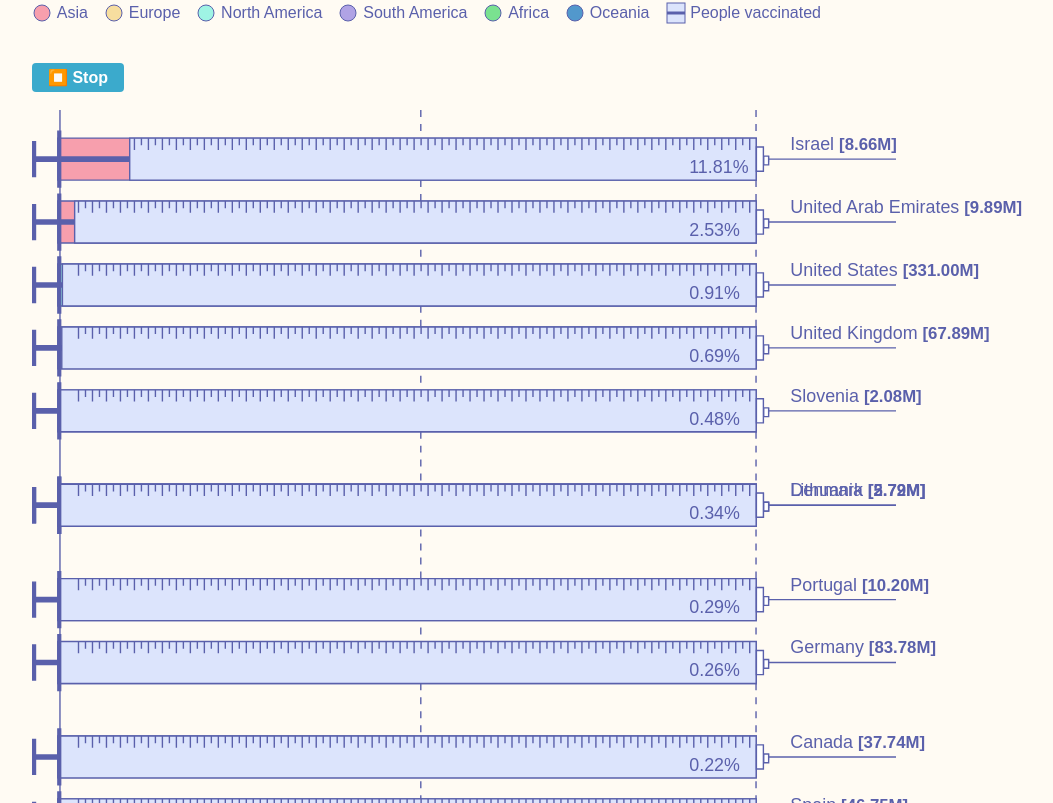
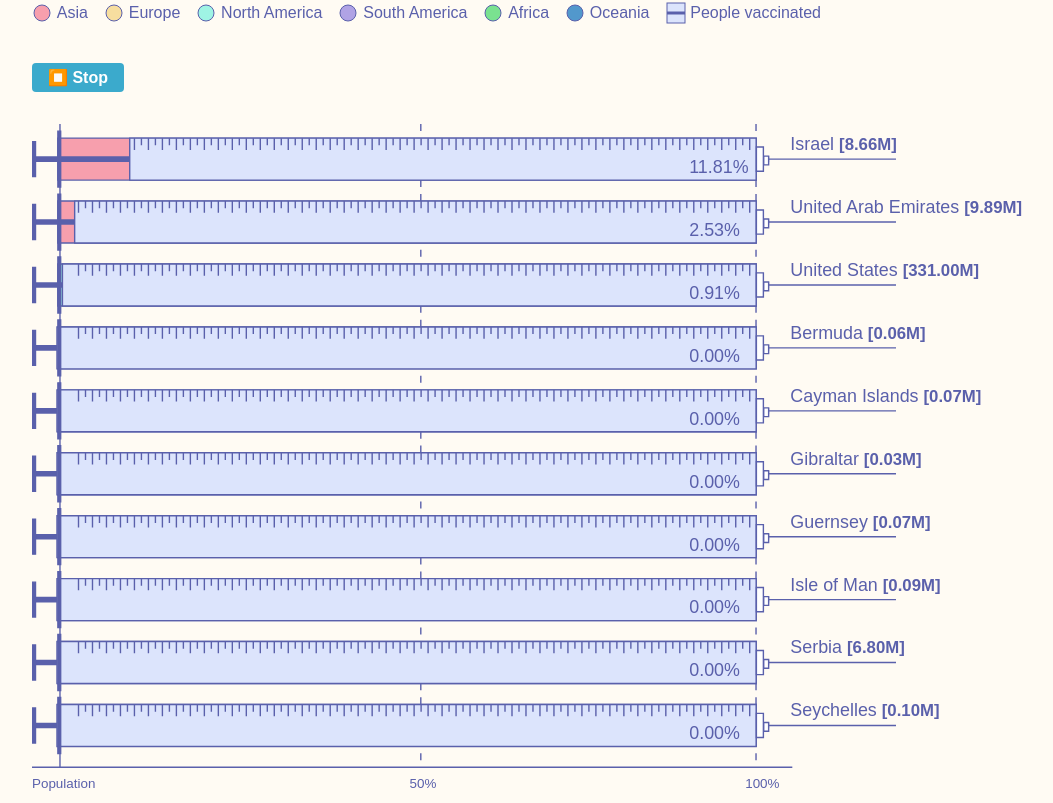
Before and after one commit to Leniolabs/lenio-research, a Next.js app: page /vaccinations in a window 1280 px wide. Shown: the part 437-1240 px from the top of the page, without its empty margins (176-1229 px from the left). Built offline with nearby package versions, Linux system fonts and the light colour scheme.

Commit message:
feat: changed countryList for details view

```diff
--- a/pages/vaccinations/index.js
+++ b/pages/vaccinations/index.js
@@ -32,11 +32,20 @@ export const Index = () => {
     <div>
       <Head>
         <title>Leniolabs_ Research</title>
-        <meta property="og:title" content="Leniolabs_ Research: Vaccinations" key="title" />
         <meta
           name="description"
           content="Beautiful Visualizations of the current state of vaccinations"
         />
+        <meta name="title" content="Leniolabs_ Research: Vaccinations" key="title" />
+        <meta name="twitter:card" content="/summary-image.png" />
+        <meta name="twitter:site" content="https://research.leniolabs.com/" />
+        <meta name="twitter:creator" content="@Leniolabs_" />
+        <meta name="twitter:title" content="Leniolabs_ Research: Vaccinations" />
+        <meta
+          name="twitter:description"
+          content="Beautiful Visualizations of the current state of vaccinations"
+        />
+        <meta name="twitter:image" content="/twitter-cover.png" />
       </Head>
       <header>
         <RowContainer>
--- a/projects/vaccinations/components/legend.js
+++ b/projects/vaccinations/components/legend.js
@@ -9,9 +9,9 @@ const Element = styled.span`
   color: #5a60ab;
   display: inline-flex;
   font-size: 1rem;
-  margin: .5rem 1rem .5rem 0;
+  margin: 0.5rem 1rem 0.5rem 0;
   svg {
-    margin-right: .3rem;
+    margin-right: 0.3rem;
   }
   ${({ onSeriesClick }) =>
     onSeriesClick &&
--- a/projects/vaccinations/components/syringe.js
+++ b/projects/vaccinations/components/syringe.js
@@ -34,39 +34,6 @@ const TSpan = styled.tspan`
   font-weight: bold;
 `;
 
-// const ImagePattern = styled.pattern``;
-// const PatternRect = styled.rect`
-//   fill: #dce4fc;
-// `;
-
-// const FlagContainer = styled.path`
-//   stroke: #5a60ab;
-//   stroke-width: 10;
-// `;
-
-function animate({ timing, draw, duration }) {
-  let start = performance.now();
-
-  requestAnimationFrame(function animate(time) {
-    // timeFraction goes from 0 to 1
-    let timeFraction = (time - start) / duration;
-    if (timeFraction > 1) timeFraction = 1;
-
-    // calculate the current animation state
-    let progress = timing(timeFraction);
-
-    draw(progress); // draw it
-
-    if (timeFraction < 1) {
-      requestAnimationFrame(animate);
-    }
-  });
-}
-
-function linear(timeFraction) {
-  return timeFraction;
-}
-
 export const Syringe = ({
   percentage,
   length = 1000,
@@ -76,54 +43,19 @@ export const Syringe = ({
   color = "#dce4fc",
   animated = false
 }) => {
-  const [position, setPosition] = React.useState(index * 90);
   const getPath = React.useCallback((value) => {
     let calculatedLength = value * length;
     if (calculatedLength < 0) calculatedLength = 0;
     return `M1035.7 20.24h-${calculatedLength}v60h${calculatedLength}v-60z`;
   });
 
-  const oldPosition = React.useRef(index);
-
-  // React.useEffect(() => {
-  //   oldPosition.current = position;
-  //   if (animated) {
-  //     animate({
-  //       duration: 200,
-  //       timing: linear,
-  //       draw: (progress) =>
-  //         setPosition(oldPosition.current + (index * 90 - oldPosition.current) * progress)
-  //     });
-  //   } else {
-  //     setPosition(index * 90);
-  //   }
-  // }, [index]);
-
   return (
     <g
       style={{
         transform: `translateY(${index * 90}px)`,
         backfaceVisibility: "hidden",
-        transition: "all 0.2s linear"
+        transition: animated ? "all 0.2s linear" : "none"
       }}>
-      {/* <defs>
-          <ImagePattern
-            id={`flag${countryCode}`}
-            preserveAspectRatio="none"
-            patternUnits="userSpaceOnUse"
-            width="500"
-            height="500">
-            <PatternRect x="0" y="0" width="500" height="500" />
-            <image
-              href={`https://www.countryflags.io/${countryCode}/flat/64.png`}
-              x="0"
-              y="100"
-              preserveAspectRatio="none"
-              width="500"
-              height="500"
-            />
-          </ImagePattern>
-        </defs> */}
       <clipPath id={`clipBar${index}`}>
         <MovingPath d={getPath(percentage)} />
       </clipPath>
@@ -143,14 +75,6 @@ export const Syringe = ({
       <SVGText transform="translate(940 70)" className="cls-7">
         {((1 - percentage) * 100).toFixed(2)}%
       </SVGText>
-
-      {/* <FlagContainer
-          transform={`translate(1222, 50) scale(.05)`}
-          fill={`url(#flag${countryCode})`}
-          d="M316.099,85.846c-24.586-35.32-45.821-65.827-50.974-80.433c-1.139-3.215-4.145-5.372-7.554-5.414
-			c-3.15,0.096-6.476,2.044-7.68,5.227c-5.244,13.812-25.405,42.765-48.752,76.314C147.671,158.326,74.447,263.494,74.447,331.917
-			c0,100.926,82.103,183.034,183.029,183.034s183.029-82.108,183.029-183.034C440.505,264.6,368.599,161.285,316.099,85.846z"
-        /> */}
     </g>
   );
 };
--- a/projects/vaccinations/index.js
+++ b/projects/vaccinations/index.js
@@ -12,9 +12,8 @@ import {
   getParsedData,
   countryOptions,
   INTERESTING_COUNTRIES,
-  ALL_COUNTRIES
+  MORE_COUNTRIES
 } from "./utils";
-import { SVGText } from "./components/styled";
 import { COLOR_MAPPERS, COLOR_MAPS, LEGEND_FILTERS } from "../colorMappers";
 import { CountrySelect } from "./components/countrySelect";
 
@@ -62,7 +61,7 @@ const dataOptions = [
 
 export const Index = ({ seeMore = false, animated = false }) => {
   const [countryList, setCountryList] = React.useState(
-    seeMore ? INTERESTING_COUNTRIES : ALL_COUNTRIES
+    seeMore ? INTERESTING_COUNTRIES : MORE_COUNTRIES
   );
   const [dataIndex, setDataIndex] = React.useState(0);
   const [colorMapper, setColorMapper] = React.useState("continent");
@@ -136,7 +135,7 @@ export const Index = ({ seeMore = false, animated = false }) => {
           <Link href="https://github.com/owid/covid-19-data/tree/master/public/data">
             Our World In Data
           </Link>{" "}
-          repository .
+          repository.
         </p>
         <CustomSelect
           options={options}
@@ -167,16 +166,16 @@ export const Index = ({ seeMore = false, animated = false }) => {
           onSeriesClick={onSeriesClick}
           legendFilter={legendFilter}
         />
-          <PlayText x="50" onClick={onPlay}>
-            {isPlaying ? "⏹️ Stop" : "▶️ Play"}
-          </PlayText>
+        <PlayText x="50" onClick={onPlay}>
+          {isPlaying ? "⏹️ Stop" : "▶️ Play"}
+        </PlayText>
         <svg className="main-chart" overflow="visible" viewBox={`0 0 1235.7 ${calculatedHeight}`}>
           {/* <PlayText x="50" onClick={onPlay}>
             {isPlaying ? "Stop" : "Play"}
           </PlayText> */}
           <line
             x1="40"
-            y1="-20"
+            y1="0"
             x2="40"
             y2={`${calculatedHeight + 20}`}
             stroke="#5a60ab"
@@ -184,7 +183,7 @@ export const Index = ({ seeMore = false, animated = false }) => {
           />
           <line
             x1="45%"
-            y1="-20"
+            y1="0"
             x2="45%"
             y2={`${calculatedHeight + 20}`}
             stroke="#5a60ab"
@@ -193,7 +192,7 @@ export const Index = ({ seeMore = false, animated = false }) => {
           />
           <line
             x1="83.8%"
-            y1="-20"
+            y1="0"
             x2="83.8%"
             y2={`${calculatedHeight + 20}`}
             stroke="#5a60ab"
--- a/projects/vaccinations/utils.js
+++ b/projects/vaccinations/utils.js
@@ -3,7 +3,7 @@ import country_data from "./country_data.json";
 export const getParsedData = (data, colorMapper, countryList, legendFilter) => {
   let countries = country_data;
   if (countryList) {
-    countries = country_data.filter((r) => countryList.includes(r.countryCode));
+    countries = country_data.filter((r) => countryList.includes(r.name));
   }
   if (legendFilter) {
     countries = countries.filter(legendFilter);
@@ -29,9 +29,29 @@ export const generateOptions = (dateArray) => {
 };
 
 export const countryOptions = country_data.map((country) => ({
-  value: country.countryCode,
+  value: country.name,
   label: country.name
 }));
 
 export const ALL_COUNTRIES = country_data.map((country) => country.countryCode);
-export const INTERESTING_COUNTRIES = ["IL", "CL", "GB", "US", "TR", "BR", "EU"];
+export const INTERESTING_COUNTRIES = [
+  "Israel",
+  "Chile",
+  "United Kingdom",
+  "United States",
+  "Turkey",
+  "Brazil",
+  "European Union"
+];
+export const MORE_COUNTRIES = [
+  "Serbia",
+  "United States",
+  "Guernsey",
+  "Isle of Man",
+  "Bermuda",
+  "Cayman Islands",
+  "United Arab Emirates",
+  "Seychelles",
+  "Israel",
+  "Gibraltar"
+];
```
Also changed, not shown: pages/index.js (+6 -25 lines). Lines whose indentation alone changed are shown as unchanged.
